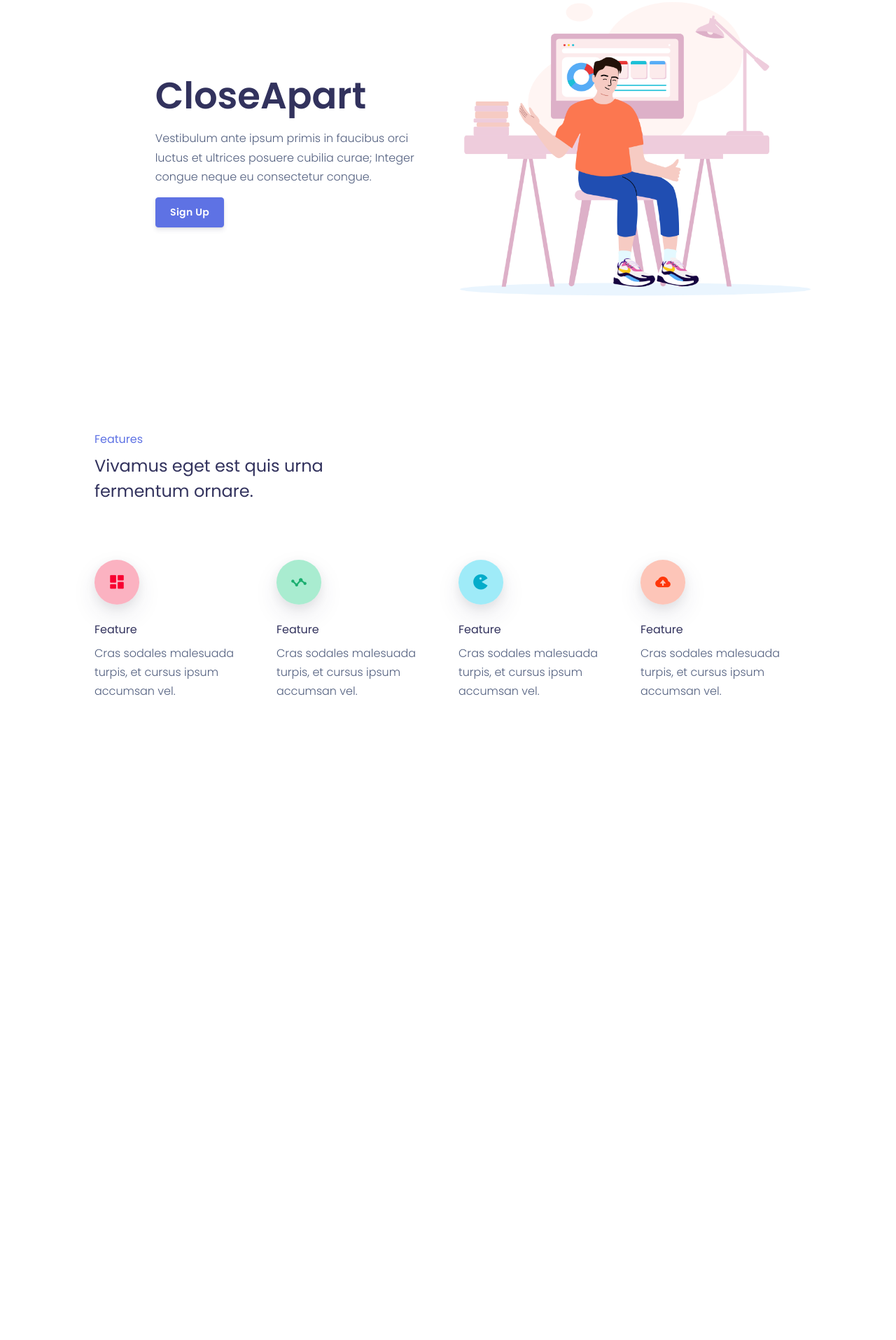
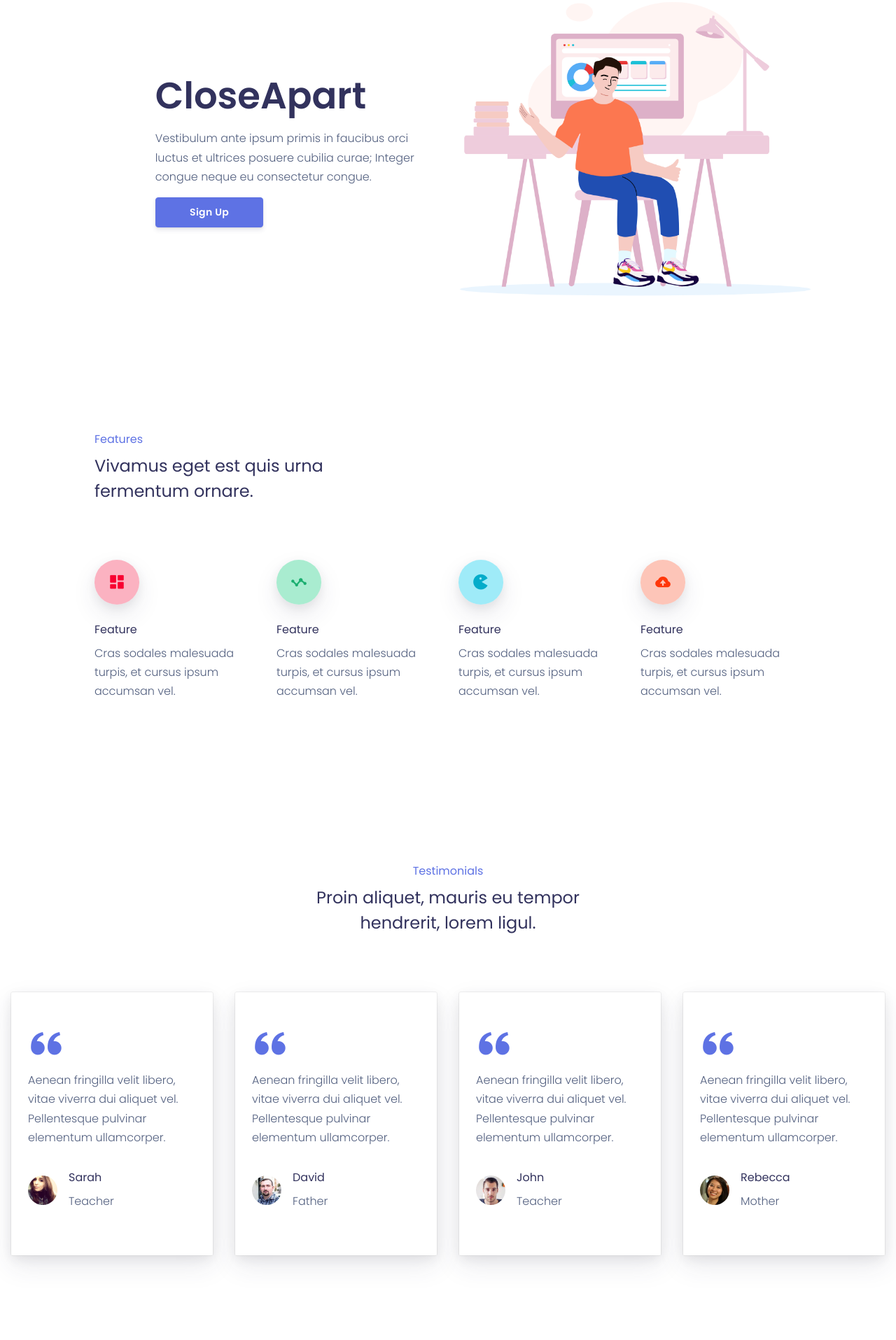
Before and after one commit to sleithdylan/Y4-IT-Final-Project, a PHP site: page / in a window 1280 px wide. Shown: the part 183-2098 px from the top of the page at 70% size. Before the commit the page ends 1177 px from the top, so only its background shows below. Run offline with PHP 8.4, Linux system fonts and the light colour scheme; some libraries are stand-ins or nearby versions.

Commit message:
Add testimonials section

```diff
--- a/index.php
+++ b/index.php
@@ -79,14 +79,14 @@
 		</div>
 	</nav>
 	<!-- Hero -->
-	<div id="#home" class="d-flex flex-column justify-content-around align-items-center py-5">
+	<div id="home" class="d-flex flex-column justify-content-around align-items-center py-5">
 		<div class="container">
 			<div class="col-md-1"></div>
 			<div class="row d-flex justify-content-center align-items-center py-5">
 				<div class="col-md-5">
 					<h1 class="display-1 text-left">CloseApart</h1>
 					<p class="text-left">Vestibulum ante ipsum primis in faucibus orci luctus et ultrices posuere cubilia curae; Integer congue neque eu consectetur congue.</p>
-					<button type="button" class="btn btn-primary text-capitalize">Sign Up</button>
+					<button type="button" class="btn btn-primary text-capitalize px-5">Sign Up</button>
 				</div>
 				<div class="col-md-5">
 					<img style="height: 425px" src="./assets/images/boy-on-computer.png" alt="boy on computer">
@@ -107,7 +107,7 @@
 		</div>
 		<div class="container">
 			<div class="row py-5">
-				<div class="col-md-3 col-sm-6 col-sm-6 my-4 d-flex flex-column">
+				<div class="col-md-3 col-sm-6 my-4 d-flex flex-column">
 					<div class="icon icon-lg icon-shape icon-shape-danger shadow rounded-circle">
 						<i class='bx bxs-dashboard'></i>
 					</div>
@@ -116,7 +116,7 @@
 						<p>Cras sodales malesuada turpis, et cursus ipsum accumsan vel.</p>
 					</div>
 				</div>
-				<div class="col-md-3 col-sm-6 col-sm-6 my-4 d-flex flex-column">
+				<div class="col-md-3 col-sm-6 my-4 d-flex flex-column">
 					<div class="icon icon-lg icon-shape icon-shape-success shadow rounded-circle">
 						<i class='bx bx-stats'></i>
 					</div>
@@ -125,7 +125,7 @@
 						<p>Cras sodales malesuada turpis, et cursus ipsum accumsan vel.</p>
 					</div>
 				</div>
-				<div class="col-md-3 col-sm-6 col-sm-6 my-4 d-flex flex-column">
+				<div class="col-md-3 col-sm-6 my-4 d-flex flex-column">
 					<div class="icon icon-lg icon-shape icon-shape-info shadow rounded-circle">
 						<i class='bx bxs-game'></i>
 					</div>
@@ -134,13 +134,95 @@
 						<p>Cras sodales malesuada turpis, et cursus ipsum accumsan vel.</p>
 					</div>
 				</div>
-				<div class="col-md-3 col-sm-6 col-sm-6 my-4 d-flex flex-column">
+				<div class="col-md-3 col-sm-6 my-4 d-flex flex-column">
 					<div class="icon icon-lg icon-shape icon-shape-warning shadow rounded-circle">
 						<i class='bx bxs-cloud-upload'></i>
 					</div>
 					<div class="pt-4">
 						<h6>Feature</h6>
 						<p>Cras sodales malesuada turpis, et cursus ipsum accumsan vel.</p>
+					</div>
+				</div>
+			</div>
+		</div>
+	</div>
+	<!-- Testimonials -->
+	<div id="testimonials" class="py-5">
+		<div class="container d-flex flex-column justify-content-around align-items-center">
+			<div class="row">
+				<h6 class="col-md text-center text-primary mt-5">Testimonials</h6>
+			</div>
+			<div class="row">
+				<h4 class="col-md text-center">Proin aliquet, mauris eu tempor <br /> hendrerit, lorem ligul.</h4>
+			</div>
+		</div>
+		<div class="container-fluid">
+			<div class="row py-5">
+				<div class="col-lg-3 col-md-4 col-sm-6 my-4 d-flex flex-column">
+					<div class="card">
+						<div class="card-body shadow py-5">
+							<div class="icon icon-lg text-primary">
+								<i class='bx bxs-quote-alt-left'></i>
+							</div>
+							<p class="card-text">Aenean fringilla velit libero, vitae viverra dui aliquet vel. Pellentesque pulvinar elementum ullamcorper.</p>
+							<div class="d-flex align-items-center">
+								<img class="rounded-circle" style="width: 17.5%;" src="./assets/images/faces/sarah.jpg" alt="picture of sarah">
+								<div class="d-flex flex-column ml-3 mt-3">
+									<h6>Sarah</h6>
+									<p>Teacher</p>
+								</div>
+							</div>
+						</div>
+					</div>
+				</div>
+				<div class="col-lg-3 col-md-4 col-sm-6 my-4 d-flex flex-column">
+					<div class="card">
+						<div class="card-body shadow py-5">
+							<div class="icon icon-lg text-primary">
+								<i class='bx bxs-quote-alt-left'></i>
+							</div>
+							<p class="card-text">Aenean fringilla velit libero, vitae viverra dui aliquet vel. Pellentesque pulvinar elementum ullamcorper.</p>
+							<div class="d-flex align-items-center">
+								<img class="rounded-circle" style="width: 17.5%;" src="./assets/images/faces/david.jpg" alt="picture of david">
+								<div class="d-flex flex-column ml-3 mt-3">
+									<h6>David</h6>
+									<p>Father</p>
+								</div>
+							</div>
+						</div>
+					</div>
+				</div>
+				<div class="col-lg-3 col-md-4 col-sm-6 my-4 d-flex flex-column">
+					<div class="card">
+						<div class="card-body shadow py-5">
+							<div class="icon icon-lg text-primary">
+								<i class='bx bxs-quote-alt-left'></i>
+							</div>
+							<p class="card-text">Aenean fringilla velit libero, vitae viverra dui aliquet vel. Pellentesque pulvinar elementum ullamcorper.</p>
+							<div class="d-flex align-items-center">
+								<img class="rounded-circle" style="width: 17.5%;" src="./assets/images/faces/john.jpg" alt="picture of john">
+								<div class="d-flex flex-column ml-3 mt-3">
+									<h6>John</h6>
+									<p>Teacher</p>
+								</div>
+							</div>
+						</div>
+					</div>
+				</div>
+				<div class="col-lg-3 col-md-4 col-sm-6 my-4 d-flex flex-column">
+					<div class="card">
+						<div class="card-body shadow py-5">
+							<div class="icon icon-lg text-primary">
+								<i class='bx bxs-quote-alt-left'></i>
+							</div>
+							<p class="card-text">Aenean fringilla velit libero, vitae viverra dui aliquet vel. Pellentesque pulvinar elementum ullamcorper.</p>
+							<div class="d-flex align-items-center">
+								<img class="rounded-circle" style="width: 17.5%;" src="./assets/images/faces/rebecca.jpg" alt="picture of rebecca">
+								<div class="d-flex flex-column ml-3 mt-3">
+									<h6>Rebecca</h6>
+									<p>Mother</p>
+								</div>
+							</div>
 						</div>
 					</div>
 				</div>
```
Also changed, not shown: assets/images/faces/david.jpg (added), assets/images/faces/john.jpg (added), assets/images/faces/rebecca.jpg (added), assets/images/faces/sarah.jpg (added). Lines whose indentation alone changed are shown as unchanged.
